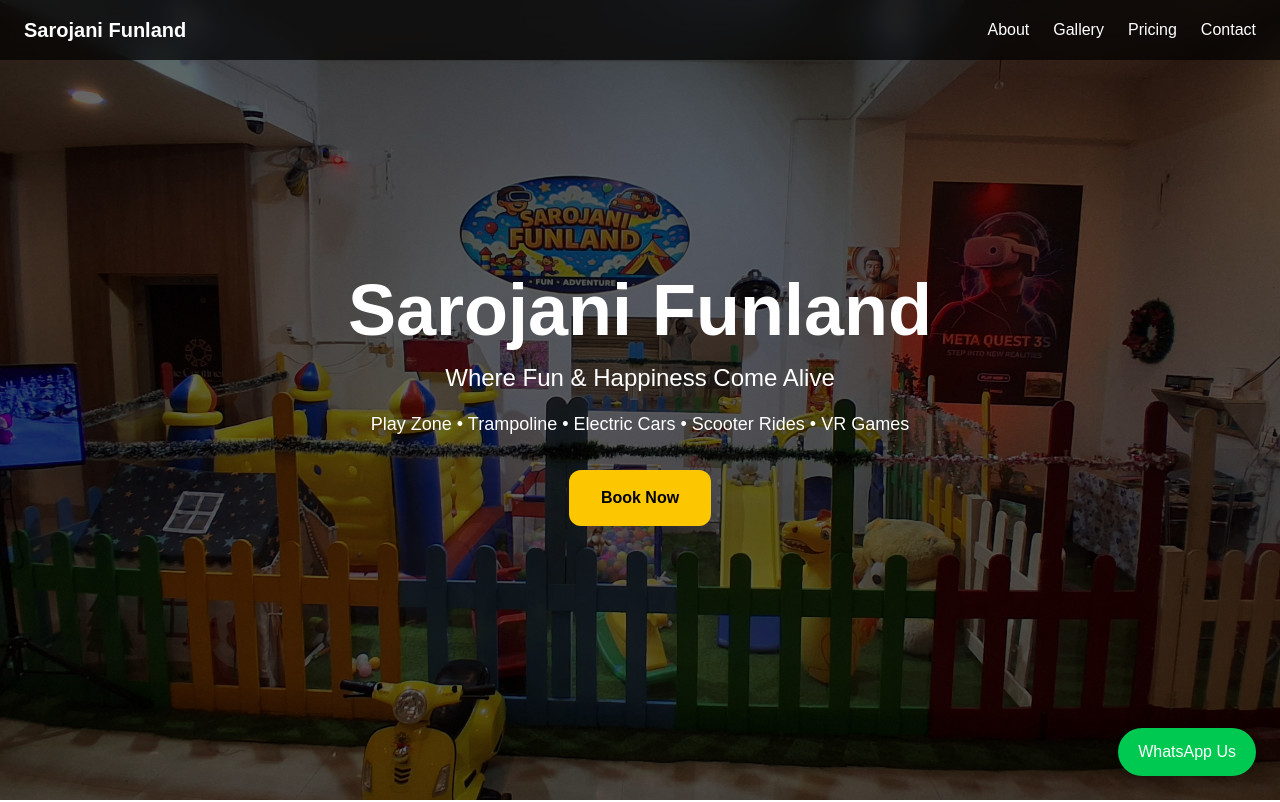
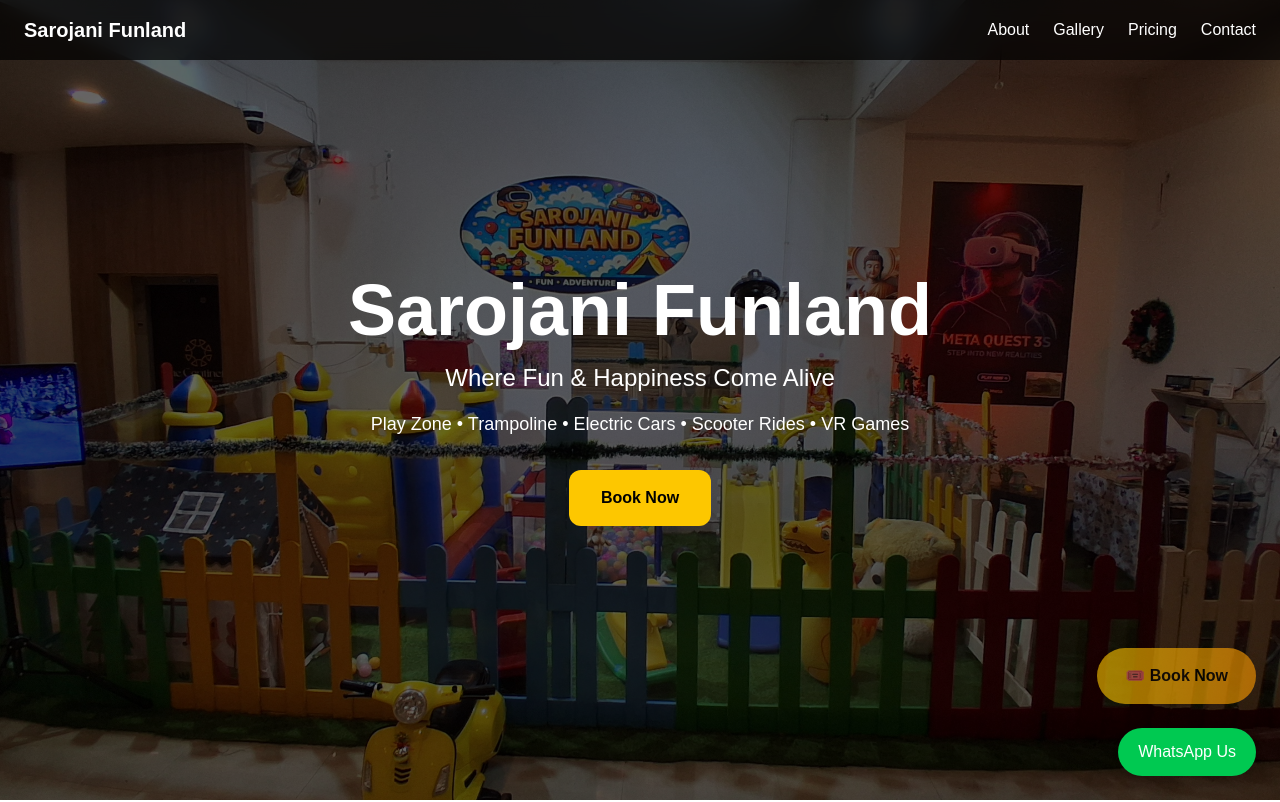
Before and after one commit to Punith0891K/sarojani-funland, a Next.js app: page / in a window 1280 px wide. Shown: the top 802 px of the page. Built offline with nearby package versions, Linux system fonts and the light colour scheme.

Commit message:
Add floating booking CTA

```diff
--- a/app/page.tsx
+++ b/app/page.tsx
@@ -240,13 +240,14 @@ export default function Home() {
       </div>
 
     </div>
-
   </div>
+  </section>
 
 <section
   id="gallery"
   className="py-24 px-6 bg-gradient-to-b from-white to-yellow-50"
-></section>
+>
+  <div className="max-w-7xl mx-auto"></div>
         <div className="max-w-7xl mx-auto px-6">
 <div className="text-center mb-16">
   <h2 className="text-4xl md:text-5xl font-black text-gray-900">
@@ -645,6 +646,30 @@ export default function Home() {
   WhatsApp Us
 </a>
 
+<a
+  href="/book"
+  className="
+    fixed
+    bottom-24
+    right-6
+    z-50
+    bg-gradient-to-r
+    from-yellow-400
+    to-amber-500
+    text-black
+    font-extrabold
+    px-7
+    py-4
+    rounded-full
+    shadow-2xl
+    hover:scale-110
+    transition-all
+    duration-300
+    animate-pulse
+  "
+>
+  🎟️ Book Now
+</a>
 
     </main>
   );
```
